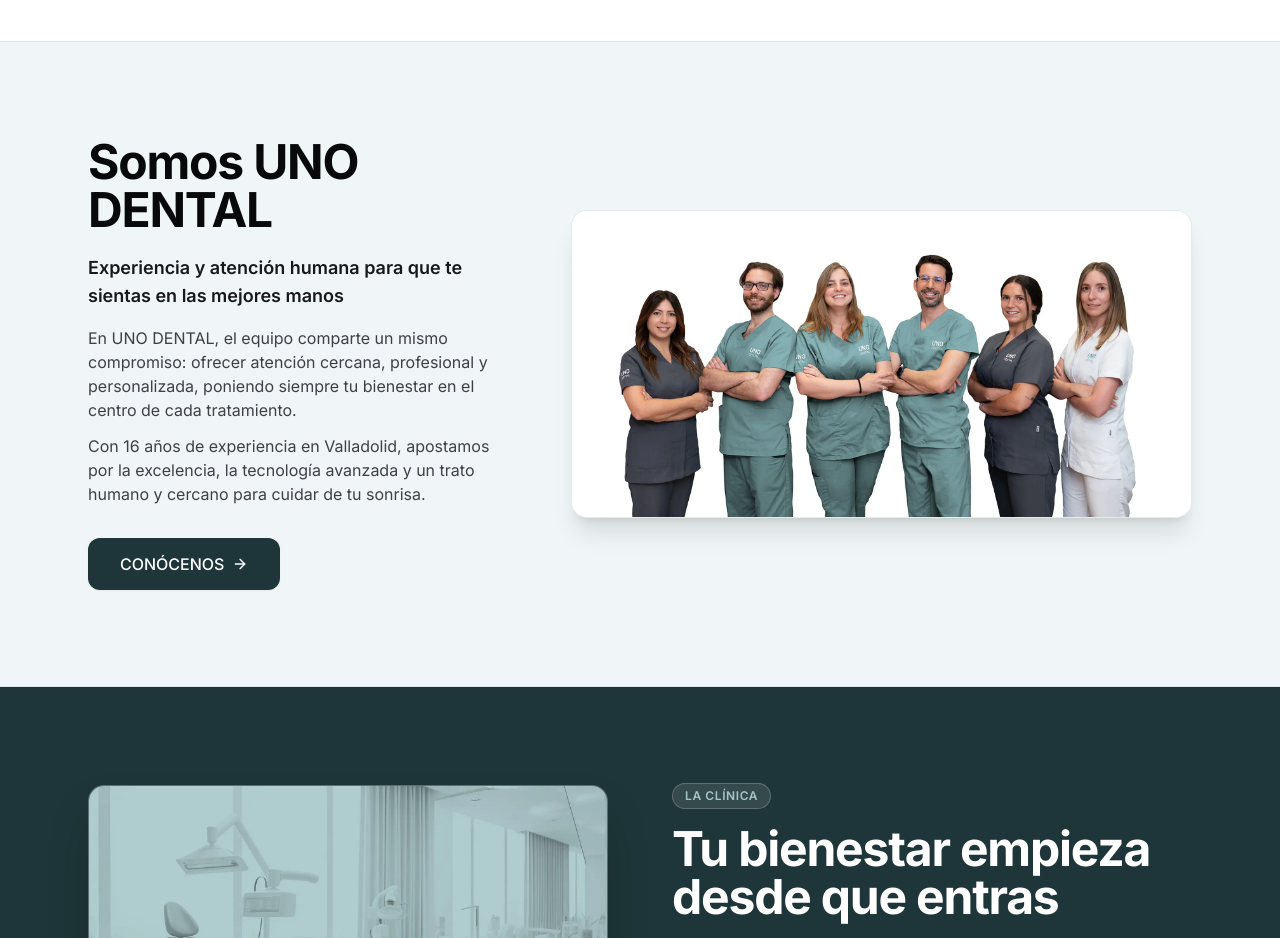
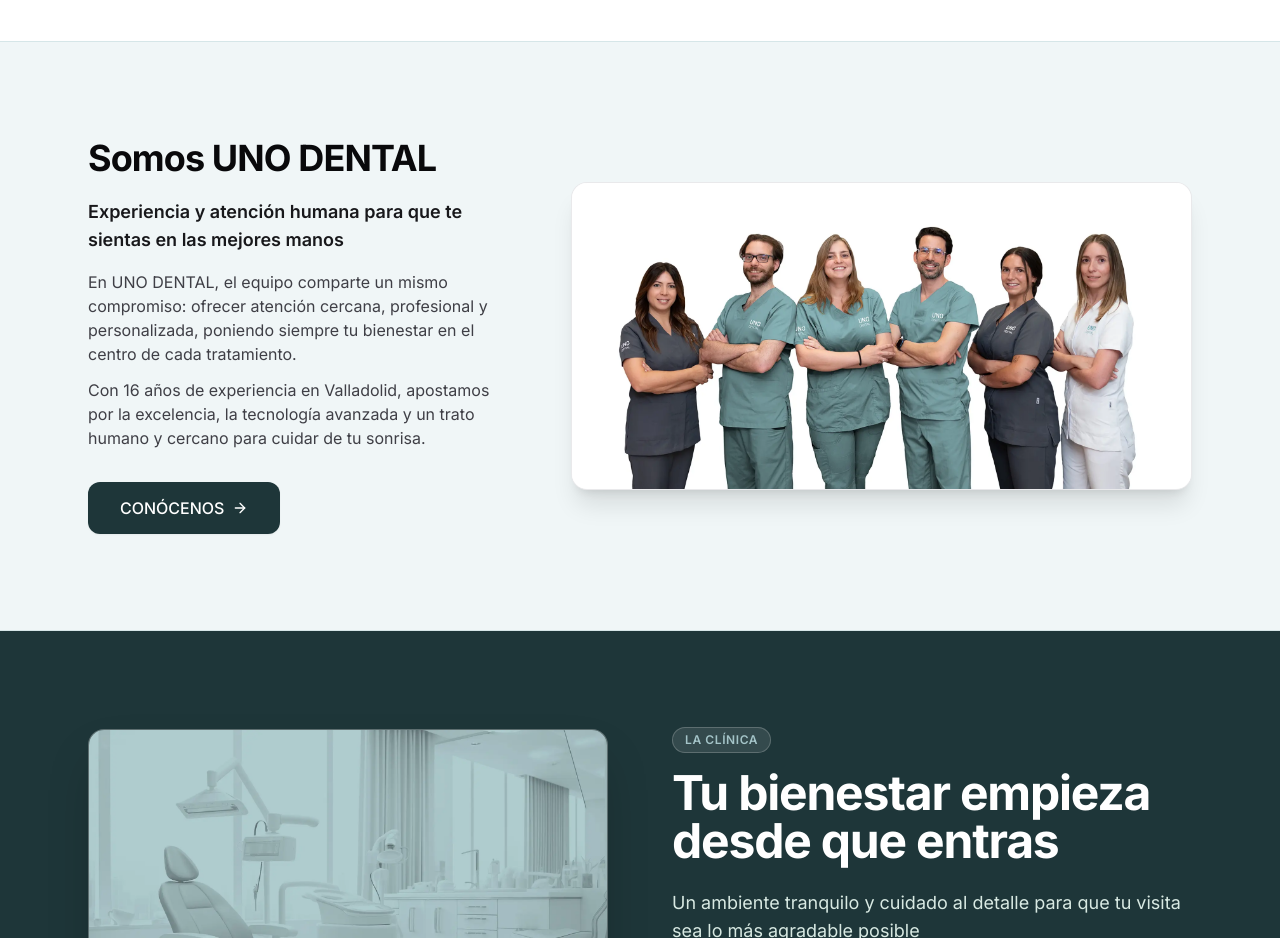
Before and after one commit to victooorltt/unodental, a Next.js app: page / in a window 1280 px wide. Shown: the part 1580-2518 px from the top of the page. Built offline with nearby package versions, Linux system fonts and the light colour scheme.

Commit message:
fix(home): keep Somos UNO DENTAL heading on a single line with whitespace-nowrap

```diff
--- a/app/page.tsx
+++ b/app/page.tsx
@@ -290,7 +290,7 @@ export default function HomePage() {
         <div className="max-w-6xl mx-auto px-6">
           <div className="grid grid-cols-1 lg:grid-cols-12 items-center gap-10 lg:gap-14">
             <div className="lg:col-span-5 flex flex-col justify-center">
-              <h2 className="text-3xl sm:text-4xl lg:text-5xl font-bold tracking-tight text-zinc-950 leading-[1.15]">
+              <h2 className="text-2xl sm:text-3xl lg:text-4xl font-bold tracking-tight text-zinc-950 whitespace-nowrap leading-tight">
                 Somos UNO DENTAL
               </h2>
               <p className="mt-4 sm:mt-5 text-base sm:text-lg font-semibold text-zinc-900 leading-snug">
```
